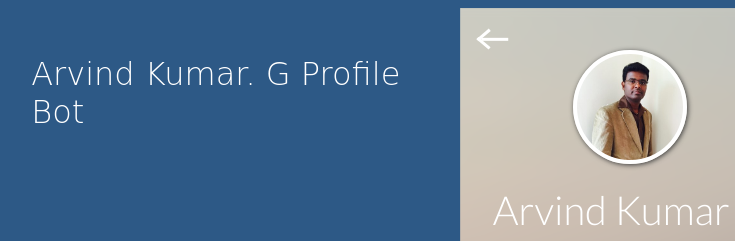
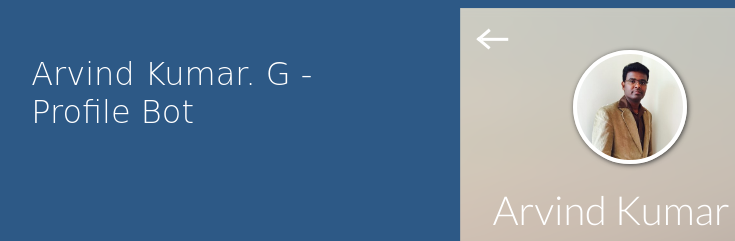
Before and after one commit to gak091/myprofileui, a website: page profilebot.html in a window 1280 px wide. Shown: the top 241 px of the page, 40-775 px from the left. Drawn offline with Linux system fonts and the light colour scheme.

Commit message:
no message

```diff
--- a/profilebot.html
+++ b/profilebot.html
@@ -13,7 +13,7 @@
 <body>
     <div class="info-panel">
         <div class="info-title">
-            <h1>Arvind Kumar. G Profile Bot</h1>
+            <h1>Arvind Kumar. G - Profile Bot</h1>
         </div>
     </div>
     <div class="phone-canvas">
```
